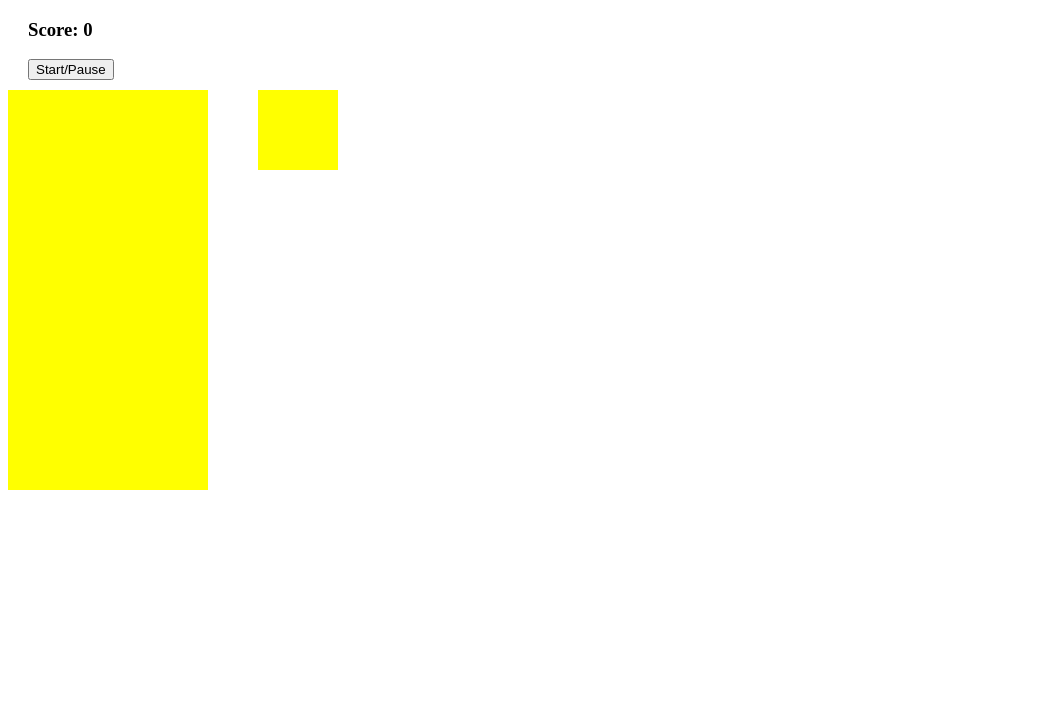
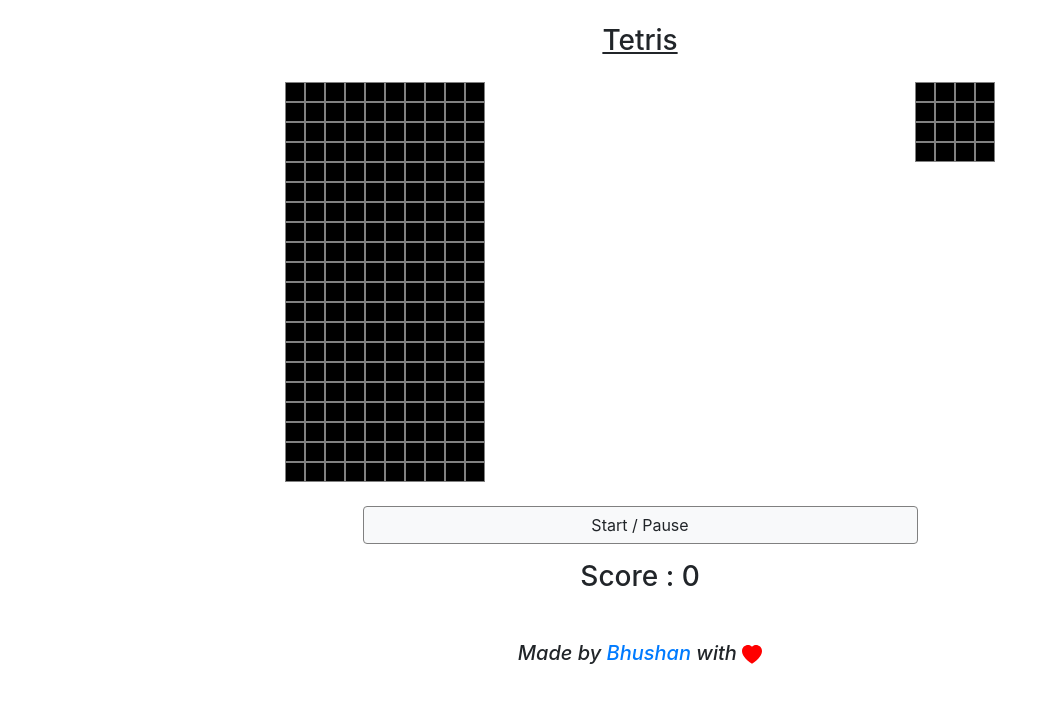
Before and after one commit to thebhushanmhatre/Tetris, a plain HTML site: page index.html in a window 1280 px wide. Shown: the whole page, without its empty margins (0-1050 px from the left). Drawn offline with nearby package versions, Linux system fonts and the light colour scheme.

Commit message:
Added Colors and Bootstrap CSS

```diff
--- a/app.js
+++ b/app.js
@@ -1,5 +1,5 @@
 for(var i=0; i < 200; i++){
-  document.getElementById("addit").appendChild(document.createElement("div"))
+  document.getElementById("addit").appendChild(document.createElement("div")).classList.add("box")
 }
 
 for(var i=0; i < 10; i++){
@@ -7,13 +7,14 @@ for(var i=0; i < 10; i++){
 }
 
 for(var i=0; i < 16; i++){
-  document.getElementById("mini-grid").appendChild(document.createElement("div"))
+  document.getElementById("mini-grid").appendChild(document.createElement("div")).classList.add("box")
 }
 
 document.addEventListener('DOMContentLoaded', () => {
   const grid = document.querySelector('.grid')
   let squares = Array.from(document.querySelectorAll('.grid div'))
   const scoreDisplay = document.querySelector('#score')
+  const endDisplay = document.querySelector('#end')
   const startBtn = document.querySelector('#start-button')
   const width = 10
 
@@ -74,7 +75,7 @@ document.addEventListener('DOMContentLoaded', () => {
   let nextRandom = 0
   let timerId
   let score = 0
-  const colors = ['orange', 'tomato', 'pink', 'green', 'violet', 'skyblue', 'brown']
+  const colors = ['red', 'red', 'red', 'red', 'red', 'red', 'red']
 
   let random = Math.floor(Math.random()*theTetrominoes.length)
   let current = theTetrominoes[random][currentRotation]
@@ -102,6 +103,14 @@ document.addEventListener('DOMContentLoaded', () => {
       moveRight()
     } else if (e.keyCode === 40) {
       moveDown()
+    } else if (e.keyCode === 32) {
+      document.querySelector('#start-button').click(function(){
+        document.body.trigger({
+            type: 'keypress',
+            which: 32,
+            keyCode: 32
+        })
+    })
     }
   }
 
@@ -214,7 +223,8 @@ document.addEventListener('DOMContentLoaded', () => {
 
   function gameOver() {
     if(current.some(index => squares[currentPosition + index].classList.contains('taken'))){
-      scoreDisplay.innerHTML = 'END'
+      endDisplay.innerHTML = 'GAME OVER'
+      endDisplay.style.color = "red"
       clearInterval(timerId)
     }
   }
--- a/index.html
+++ b/index.html
@@ -3,18 +3,35 @@
 <head>
   <meta charset="UTF-8">
   <title>Basic Tetris Game</title>
+  <!-- CSS only -->
+<link rel="stylesheet" href="https://stackpath.bootstrapcdn.com/bootstrap/4.5.2/css/bootstrap.min.css" integrity="sha384-JcKb8q3iqJ61gNV9KGb8thSsNjpSL0n8PARn9HuZOnIxN0hoP+VmmDGMN5t9UJ0Z" crossorigin="anonymous">
+
   <link rel="stylesheet" href="style.css"></link>
 </head>
-<body>
+<body class="container">
 
-  <h3>Score: <span id="score">0</span></h3>
-  <button id="start-button">Start/Pause</button>
+  <h3 class="m-4 text-center"  style="text-decoration: underline;"> Tetris </span></h3>
 
-  <div class="container">
+  <div class="row d-flex justify-content-around">
     <div class="grid" id="addit"></div>
     <div class="mini-grid" id="mini-grid"></div>
   </div>
 
+  <span class=" d-flex justify-content-around">
+    <button type="button" class="btn btn-light mt-4 text-center" id="start-button"> Start / Pause </button>
+  </span>
+  <h3 class="m-3 text-center" id="end"> Score : <span id="score">0</span></h3>
+
+  <h5 class="mt-5 text-center">
+    <i> Made by
+      <a href="https://www.linkedin.com/in/thebhushanmhatre/" className="alert-link" target="_blank" rel="noopener noreferrer">Bhushan
+      </a> with
+      <svg width="1em" height="1em" viewBox="0 0 16 16" class="bi bi-heart-fill" fill="red" xmlns="http://www.w3.org/2000/svg">
+      <path fill-rule="evenodd" d="M8 1.314C12.438-3.248 23.534 4.735 8 15-7.534 4.736 3.562-3.248 8 1.314z"/>
+      </svg>
+    </i>
+  </h5>
+
   <script src="app.js" charset="utf-8"></script>
 </body>
 </html>
--- a/style.css
+++ b/style.css
@@ -1,13 +1,9 @@
-.container {
-  display: flex;
-}
-
 .grid {
   width: 200px;
   height: 400px;
   display: flex;
   flex-wrap: wrap;
-  background-color: yellow;
+  background-color: black;
 }
 
 .grid div {
@@ -19,14 +15,12 @@
   background-color: blue;
 }
 
-
 .mini-grid {
-  margin-left: 50px;
   width: 80px;
   height: 80px;
   display: flex;
   flex-wrap: wrap;
-  background-color: yellow;
+  background-color: black;
 }
 
 .mini-grid div {
@@ -35,15 +29,15 @@
 }
 
 #start-button {
-  margin-left: 20px;
-  margin-bottom: 10px
-}
-
-h3 {
-  margin-left: 20px;
+  width: 50%;
+  border-color: grey;
 }
 
 #footer {
   margin-left: 50px;
   margin-top: 10px;
 }
+
+.box {
+  border: 1px double gray;
+}
```
